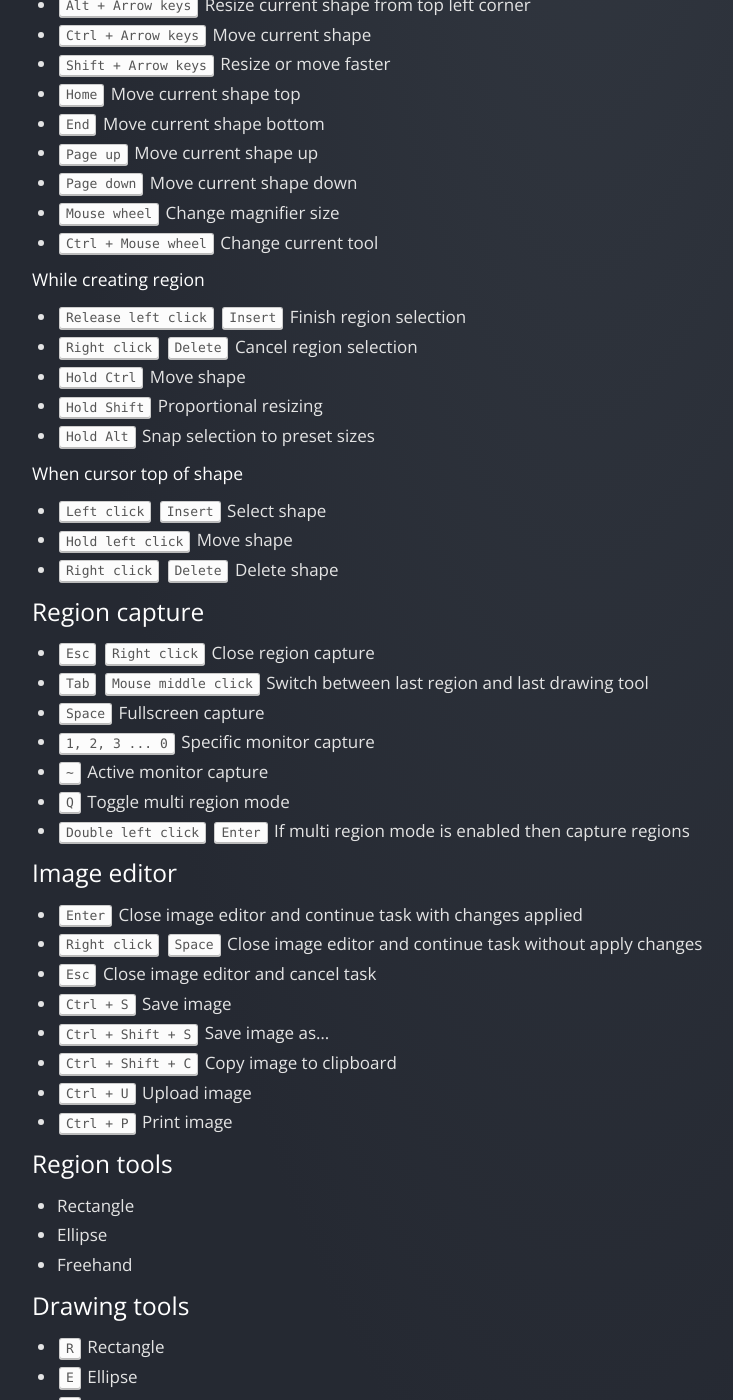
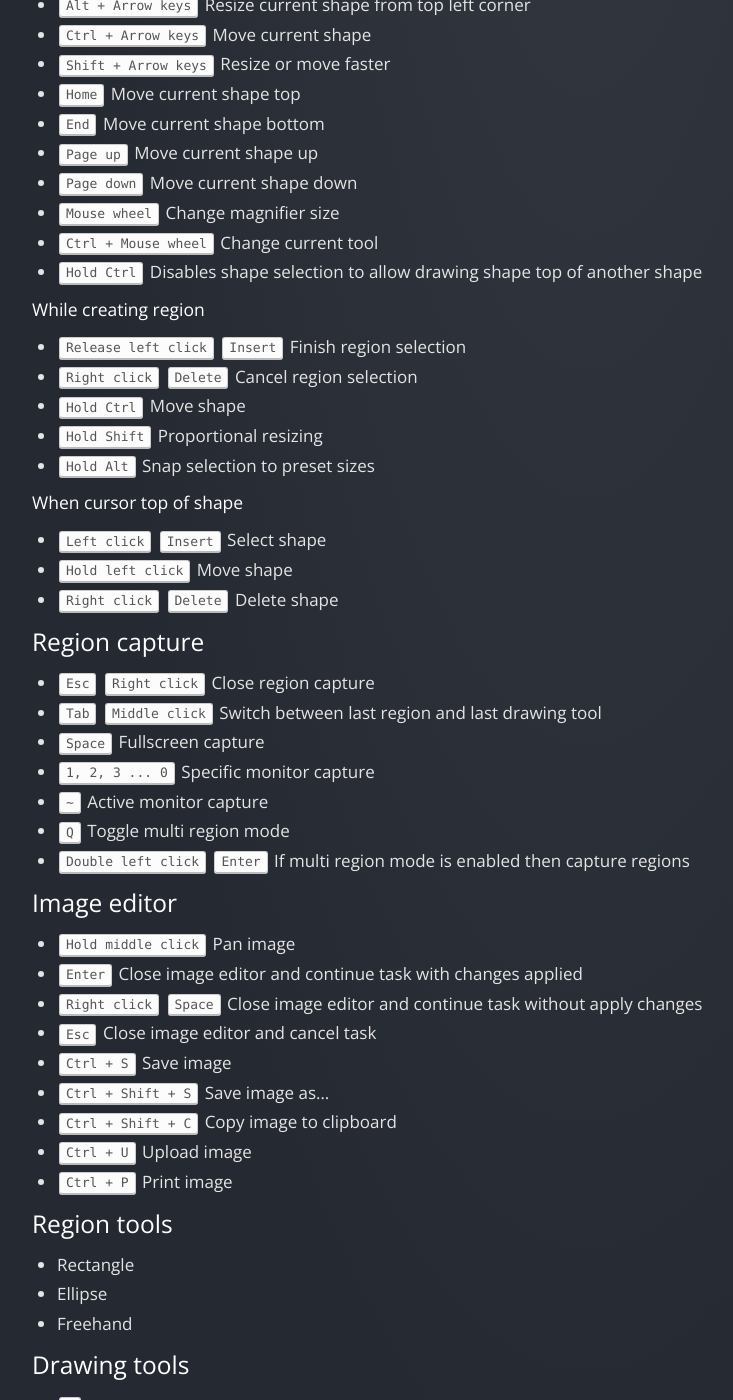
Before and after one commit to ShareX/sharex.github.io, a Jekyll site: the page built from docs/region-capture.md, in a window 1280 px wide and 1400 px high, scrolled down 593 px. Shown: the whole window, without its empty margins (53-786 px from the left). Built offline with Jekyll 4.4.1, drawn with Linux system fonts in a browser that asks for light colours; nearby versions of some CDN libraries.

Commit message:
Update keybinds

```diff
--- a/docs/region-capture.md
+++ b/docs/region-capture.md
@@ -23,6 +23,7 @@ title: Region capture
 * <kbd>Page down</kbd> Move current shape down
 * <kbd>Mouse wheel</kbd> Change magnifier size
 * <kbd>Ctrl + Mouse wheel</kbd> Change current tool
+* <kbd>Hold Ctrl</kbd> Disables shape selection to allow drawing shape top of another shape
 
 ##### While creating region
 
@@ -41,7 +42,7 @@ title: Region capture
 ### Region capture
 
 * <kbd>Esc</kbd> <kbd>Right click</kbd> Close region capture
-* <kbd>Tab</kbd> <kbd>Mouse middle click</kbd> Switch between last region and last drawing tool
+* <kbd>Tab</kbd> <kbd>Middle click</kbd> Switch between last region and last drawing tool
 * <kbd>Space</kbd> Fullscreen capture
 * <kbd>1, 2, 3 ... 0</kbd> Specific monitor capture
 * <kbd>~</kbd> Active monitor capture
@@ -50,6 +51,7 @@ title: Region capture
 
 ### Image editor
 
+* <kbd>Hold middle click</kbd> Pan image
 * <kbd>Enter</kbd> Close image editor and continue task with changes applied
 * <kbd>Right click</kbd> <kbd>Space</kbd> Close image editor and continue task without apply changes
 * <kbd>Esc</kbd> Close image editor and cancel task
```
